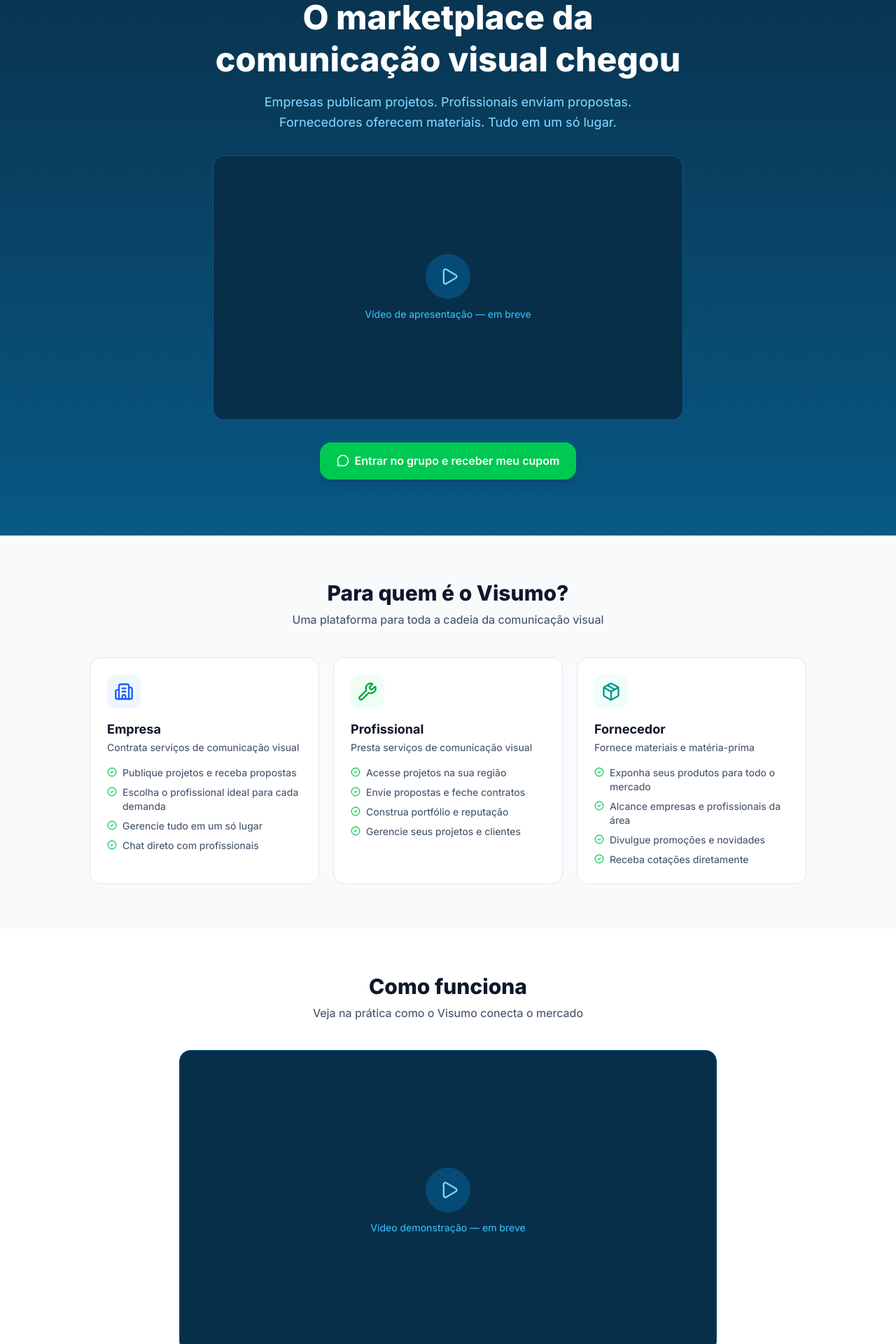
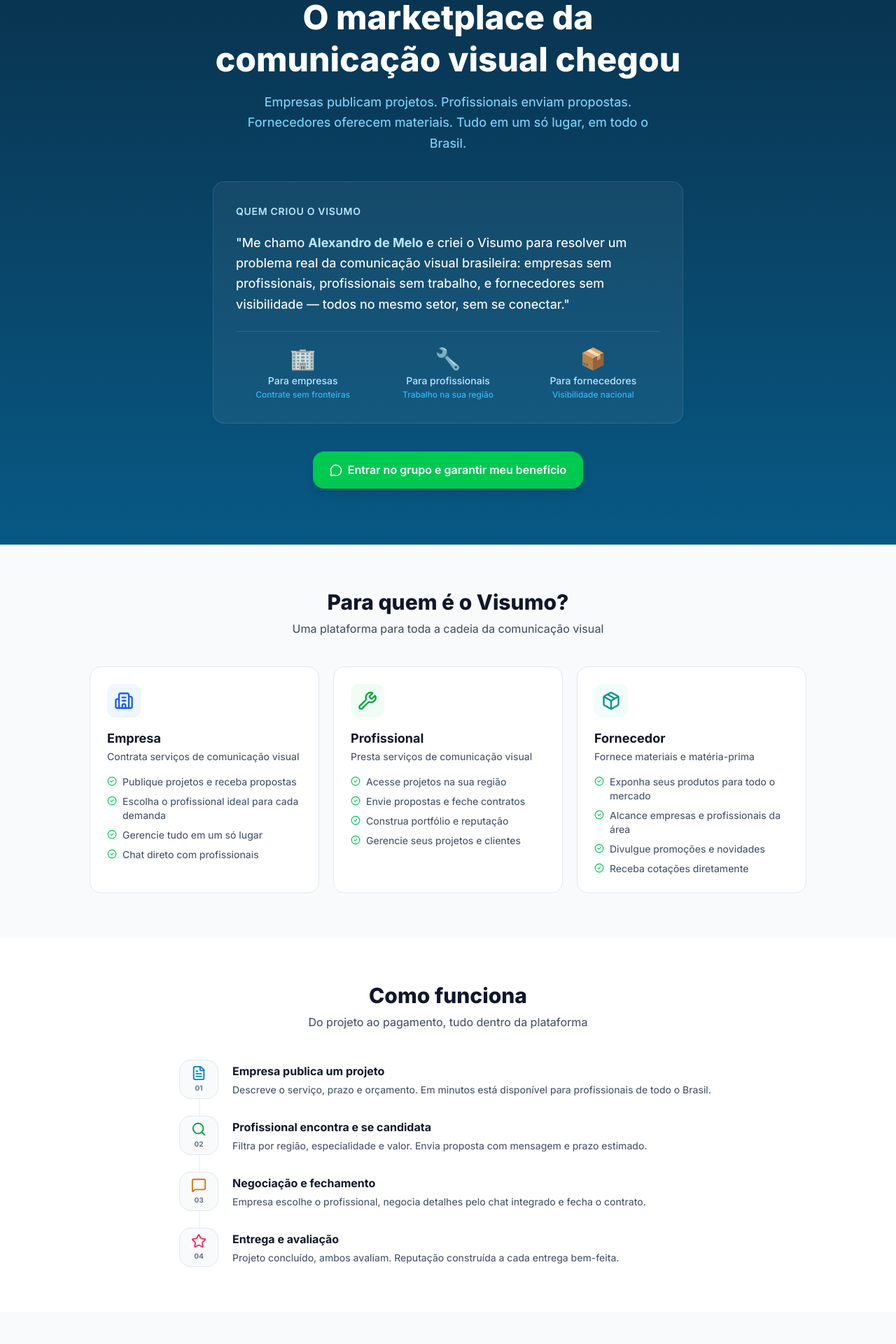
Before and after one commit to alexmelovisumo/visumonovo, a React (Vite) app: page /lancamento in a window 1280 px wide. Shown: the part 180-2100 px from the top of the page at 70% size. Built offline with nearby package versions, Linux system fonts and the light colour scheme; no server answers.

Commit message:
feat: replace video placeholders with pitch text and how-it-works steps

```diff
--- a/src/pages/public/LaunchPage.tsx
+++ b/src/pages/public/LaunchPage.tsx
@@ -1,7 +1,8 @@
 import { Link } from 'react-router-dom'
 import {
   MessageCircle, ArrowRight, CheckCircle2,
-  Building2, Wrench, Package, Play,
+  Building2, Wrench, Package,
+  Search, FileText, MessageSquare, Star,
 } from 'lucide-react'
 
 const WHATSAPP_GROUPS = [
@@ -48,16 +49,32 @@
   },
 ]
 
-function VideoPlaceholder({ label }: { label: string }) {
-  return (
-    <div className="w-full aspect-video bg-primary-950 rounded-2xl flex flex-col items-center justify-center gap-3 border border-primary-800">
-      <div className="w-16 h-16 bg-primary-700/50 rounded-full flex items-center justify-center">
-        <Play size={28} className="text-primary-300 ml-1" />
-      </div>
-      <p className="text-primary-400 text-sm">{label}</p>
-    </div>
-  )
-}
+const HOW_IT_WORKS = [
+  {
+    step: '01',
+    icon: <FileText size={22} className="text-primary-600" />,
+    title: 'Empresa publica um projeto',
+    desc: 'Descreve o serviço, prazo e orçamento. Em minutos está disponível para profissionais de todo o Brasil.',
+  },
+  {
+    step: '02',
+    icon: <Search size={22} className="text-green-600" />,
+    title: 'Profissional encontra e se candidata',
+    desc: 'Filtra por região, especialidade e valor. Envia proposta com mensagem e prazo estimado.',
+  },
+  {
+    step: '03',
+    icon: <MessageSquare size={22} className="text-amber-600" />,
+    title: 'Negociação e fechamento',
+    desc: 'Empresa escolhe o profissional, negocia detalhes pelo chat integrado e fecha o contrato.',
+  },
+  {
+    step: '04',
+    icon: <Star size={22} className="text-rose-500" />,
+    title: 'Entrega e avaliação',
+    desc: 'Projeto concluído, ambos avaliam. Reputação construída a cada entrega bem-feita.',
+  },
+]
 
 export function LaunchPage() {
   return (
@@ -85,13 +102,33 @@
           <h1 className="text-4xl sm:text-5xl font-black text-white leading-tight mb-4">
             O marketplace da<br />comunicação visual chegou
           </h1>
-          <p className="text-primary-300 text-lg mb-8 leading-relaxed max-w-xl mx-auto">
-            Empresas publicam projetos. Profissionais enviam propostas. Fornecedores oferecem materiais. Tudo em um só lugar.
+          <p className="text-primary-300 text-lg mb-10 leading-relaxed max-w-xl mx-auto">
+            Empresas publicam projetos. Profissionais enviam propostas. Fornecedores oferecem materiais. Tudo em um só lugar, em todo o Brasil.
           </p>
 
-          {/* Video principal */}
-          <div className="max-w-2xl mx-auto mb-8">
-            <VideoPlaceholder label="Vídeo de apresentação — em breve" />
+          {/* ── Pitch visual no lugar do vídeo ── */}
+          <div className="max-w-2xl mx-auto mb-10 bg-white/5 border border-white/10 rounded-2xl p-8 text-left">
+            <p className="text-primary-200 text-sm font-semibold uppercase tracking-wider mb-5">Quem criou o Visumo</p>
+            <p className="text-white text-lg leading-relaxed mb-6">
+              "Me chamo <span className="font-bold text-primary-200">Alexandro de Melo</span> e criei o Visumo para resolver um problema real da comunicação visual brasileira: empresas sem profissionais, profissionais sem trabalho, e fornecedores sem visibilidade — todos no mesmo setor, sem se conectar."
+            </p>
+            <div className="grid sm:grid-cols-3 gap-4 pt-5 border-t border-white/10">
+              <div className="text-center">
+                <p className="text-3xl font-black text-white">🏢</p>
+                <p className="text-primary-200 text-sm mt-1 font-medium">Para empresas</p>
+                <p className="text-primary-400 text-xs mt-0.5">Contrate sem fronteiras</p>
+              </div>
+              <div className="text-center">
+                <p className="text-3xl font-black text-white">🔧</p>
+                <p className="text-primary-200 text-sm mt-1 font-medium">Para profissionais</p>
+                <p className="text-primary-400 text-xs mt-0.5">Trabalho na sua região</p>
+              </div>
+              <div className="text-center">
+                <p className="text-3xl font-black text-white">📦</p>
+                <p className="text-primary-200 text-sm mt-1 font-medium">Para fornecedores</p>
+                <p className="text-primary-400 text-xs mt-0.5">Visibilidade nacional</p>
+              </div>
+            </div>
           </div>
 
           <a
@@ -101,7 +138,7 @@
             className="inline-flex items-center justify-center gap-2 bg-green-500 hover:bg-green-400 text-white font-semibold rounded-2xl px-6 py-3.5 transition-colors shadow-lg"
           >
             <MessageCircle size={18} />
-            Entrar no grupo e receber meu cupom
+            Entrar no grupo e garantir meu benefício
           </a>
         </div>
       </section>
@@ -143,9 +180,28 @@
         <div className="max-w-3xl mx-auto">
           <div className="text-center mb-10">
             <h2 className="text-3xl font-black text-slate-900 mb-2">Como funciona</h2>
-            <p className="text-slate-500">Veja na prática como o Visumo conecta o mercado</p>
+            <p className="text-slate-500">Do projeto ao pagamento, tudo dentro da plataforma</p>
           </div>
-          <VideoPlaceholder label="Vídeo demonstração — em breve" />
+
+          <div className="relative">
+            {/* linha conectora */}
+            <div className="hidden sm:block absolute left-7 top-8 bottom-8 w-0.5 bg-slate-100" />
+
+            <div className="flex flex-col gap-6">
+              {HOW_IT_WORKS.map((item) => (
+                <div key={item.step} className="flex gap-5 items-start">
+                  <div className="shrink-0 w-14 h-14 rounded-2xl bg-slate-50 border border-slate-200 flex flex-col items-center justify-center relative z-10">
+                    {item.icon}
+                    <span className="text-[10px] font-bold text-slate-400 mt-0.5">{item.step}</span>
+                  </div>
+                  <div className="pt-1">
+                    <h3 className="font-bold text-slate-900 text-base mb-1">{item.title}</h3>
+                    <p className="text-slate-500 text-sm leading-relaxed">{item.desc}</p>
+                  </div>
+                </div>
+              ))}
+            </div>
+          </div>
         </div>
       </section>
 
@@ -156,14 +212,12 @@
             <MessageCircle size={28} className="text-green-600" />
           </div>
           <h2 className="text-3xl font-black text-slate-900 mb-3">Entre na comunidade</h2>
-          <p className="text-slate-500 mb-3 leading-relaxed">
+          <p className="text-slate-500 mb-2 leading-relaxed">
             Participe dos nossos grupos no WhatsApp. Tire dúvidas, acompanhe as novidades e receba seu cupom exclusivo de lançamento.
           </p>
-          <div className="flex gap-2 justify-center mb-8">
-            <span className="text-sm font-semibold text-green-700 bg-green-50 border border-green-200 rounded-full px-3 py-1">🎁 6 meses grátis — Empresas e Profissionais</span>
-          </div>
+          <p className="text-sm text-slate-400 mb-8">Os cupons serão distribuídos ao vivo — fique ligado nas datas de lançamento.</p>
 
-          <div className="flex flex-col gap-3">
+          <div className="flex flex-col gap-3 mb-6">
             {WHATSAPP_GROUPS.map(g => (
               <a
                 key={g.href}
@@ -176,6 +230,9 @@
                 {g.label}
               </a>
             ))}
+          </div>
+          <div className="bg-amber-50 border border-amber-200 rounded-xl px-5 py-3 text-sm text-amber-700 font-medium">
+            🎁 6 meses grátis para empresas e profissionais · 50% off para fornecedores
           </div>
         </div>
       </section>
```
